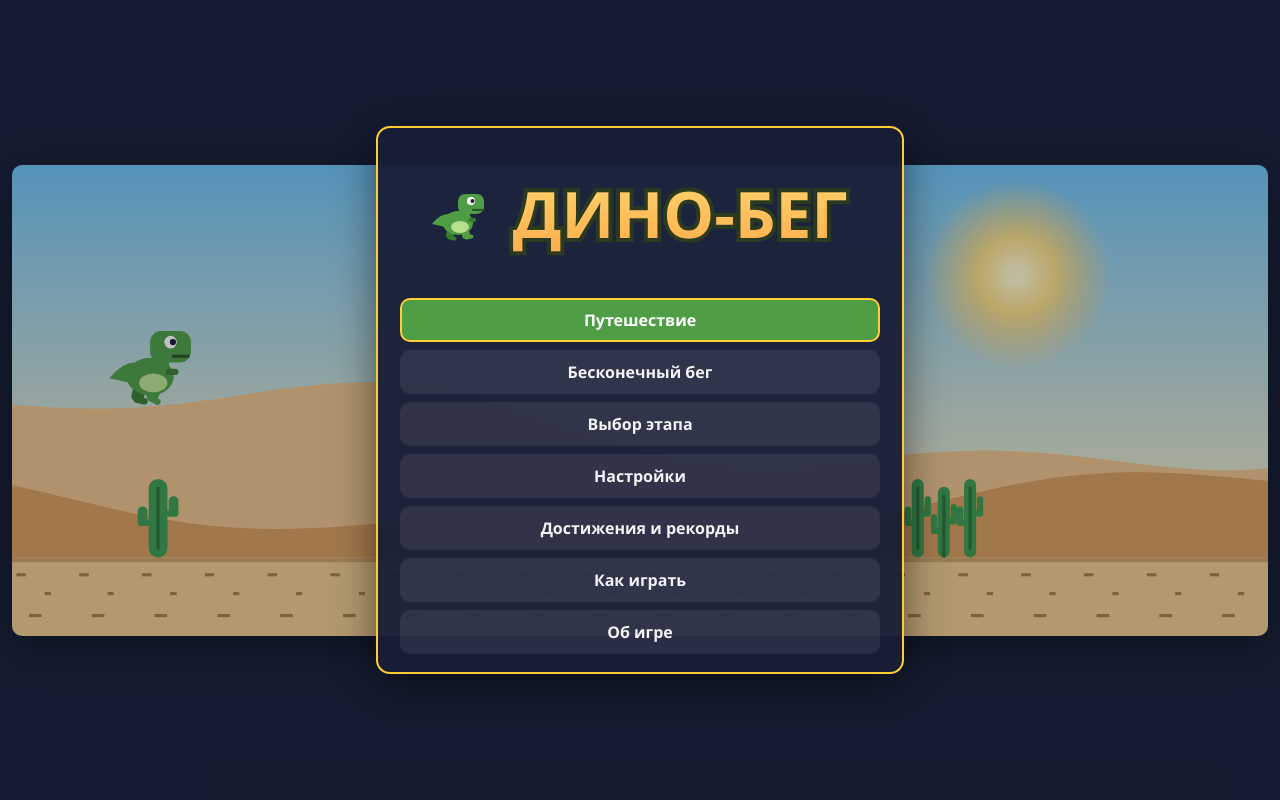
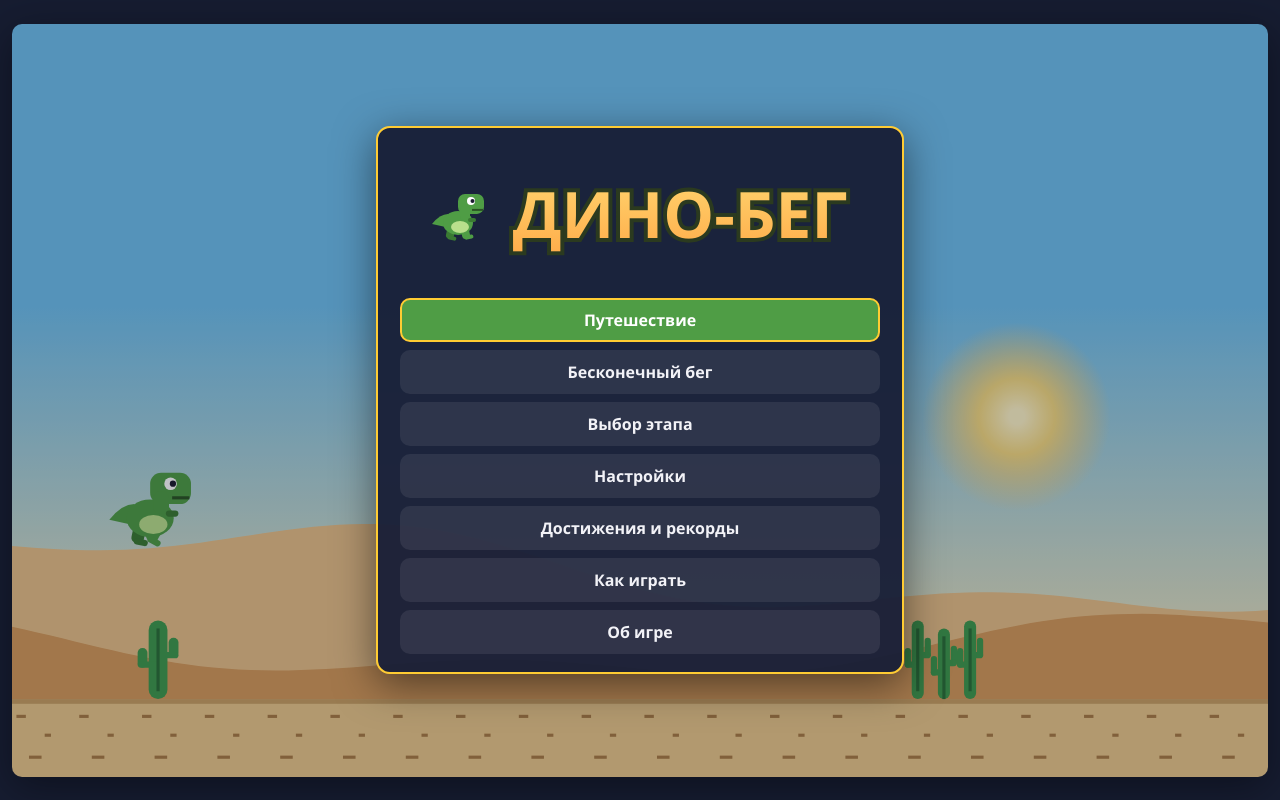
Before and after one commit to ALEXalesha/DinoRun, a plain HTML site: page index.html in a window 1280 px wide. Drawn offline with Linux system fonts and the light colour scheme; animation ran at ten frames a second.

Commit message:
dino: сцена растёт по высоте окна (в 1920x1080 больше неба, а не пустые полосы), надпись этапа не просвечивает через окна итога, ночные кактусы контрастнее; снимки docs/screens/dino-*-1280x720 и -1920x1080
Co-Authored-By: Claude Opus 5.5 <noreply@anthropic.com>

```diff
--- a/index.html
+++ b/index.html
@@ -52,7 +52,7 @@ const pick = (arr) => arr[Math.floor(rnd() * arr.length)];
 const PAL = {
   desert: { skyTop: '#6fc0ee', skyBot: '#fbe8b8', far: '#e8c088', mid: '#d59a5a', ground: '#ebc88a', groundDark: '#c9a063', detail: '#a97c45', plant: '#3f9a4d', plantDark: '#2b7038', stars: 0, sun: 1, moon: 0, snow: 0, shape: 'dunes' },
   canyon: { skyTop: '#394a8f', skyBot: '#f79d5c', far: '#8f4a3c', mid: '#b5613f', ground: '#cf8250', groundDark: '#a25a35', detail: '#7b3f25', plant: '#4c8a45', plantDark: '#35663a', stars: 0.25, sun: 0.7, moon: 0, snow: 0, shape: 'mesas' },
-  night: { skyTop: '#070d26', skyBot: '#27355f', far: '#1a2547', mid: '#223058', ground: '#3b4769', groundDark: '#2b3553', detail: '#5c6a93', plant: '#2f6b55', plantDark: '#1f4c3d', stars: 1, sun: 0, moon: 1, snow: 0, shape: 'hills' },
+  night: { skyTop: '#070d26', skyBot: '#27355f', far: '#1a2547', mid: '#223058', ground: '#3b4769', groundDark: '#2b3553', detail: '#5c6a93', plant: '#4f9a78', plantDark: '#33705a', stars: 1, sun: 0, moon: 1, snow: 0, shape: 'hills' },
   snow: { skyTop: '#8ec3ea', skyBot: '#eef6fb', far: '#c9d9e8', mid: '#9db4c8', ground: '#f5f9fc', groundDark: '#d4e1eb', detail: '#aabdcc', plant: '#2f6e53', plantDark: '#1e4d39', stars: 0, sun: 0.5, moon: 0, snow: 1, shape: 'peaks' },
 };
 function hexRgb(h) { const n = parseInt(h.slice(1), 16); return [n >> 16, (n >> 8) & 255, n & 255]; }
@@ -277,6 +277,7 @@ function onHit(o) {
   if (state.mode === 'demo') { state.lives = 99; return; }
   state.phase = 'dying';
   state.dyingT = 70;
+  state.banner = null;
   dino.vy = -7; dino.jumping = true;
   finishRunRecords();
 }
@@ -309,6 +310,7 @@ function checkEndlessAchievements() {
 
 function winJourney() {
   state.phase = 'won';
+  state.banner = null;
   state.dist = JOURNEY_END;
   obstacles.length = 0;
   progress.done = true; progress.leg = LEGS.length - 1;
@@ -388,10 +390,16 @@ const canvas = document.getElementById('game');
 let ctx = canvas.getContext('2d');          // let: логотип меню рисует того же динозаврика в свой холст
 let scale = 1, pal = mixPal(PAL.desert, PAL.desert, 0);
 
+// Высота сцены подстраивается под окно (300-480 единиц): в высоком окне сверху больше неба,
+// а не пустые полосы. Игровое поле (земля, препятствия) от этого не меняется.
+let viewH = H, extra = 0;
 function fitCanvas() {
-  const s = Math.min((innerWidth - 24) / W, (innerHeight - 24) / H);
+  const aw = innerWidth - 24, ah = innerHeight - 24;
+  viewH = Math.max(H, Math.min(480, Math.round(W * ah / aw)));
+  extra = viewH - H;
+  const s = Math.min(aw / W, ah / viewH);
   scale = Math.max(0.4, s);
-  const cssW = Math.floor(W * scale), cssH = Math.floor(H * scale);
+  const cssW = Math.floor(W * scale), cssH = Math.floor(viewH * scale);
   const dpr = devicePixelRatio || 1;
   canvas.style.width = cssW + 'px'; canvas.style.height = cssH + 'px';
   canvas.width = Math.round(cssW * dpr); canvas.height = Math.round(cssH * dpr);
@@ -598,7 +606,10 @@ function drawHud() {
 
 function render() {
   pal = currentPalette();
-  ctx.setTransform(canvas.width / W, 0, 0, canvas.height / H, 0, 0);
+  const k = canvas.width / W;
+  ctx.setTransform(k, 0, 0, k, 0, 0);
+  if (extra > 0) { ctx.fillStyle = pal.skyTop; ctx.fillRect(0, 0, W, extra + 1); }
+  ctx.translate(0, extra);
   if (state.shake > 0.5) ctx.translate((rnd() - 0.5) * state.shake, (rnd() - 0.5) * state.shake);
   drawSky(pal);
   drawLayer(pal.far, 0.08, FLOOR - 40, 1.4, pal.shape, pal.shapeB, pal.shapeT);
@@ -612,7 +623,8 @@ function render() {
   drawDinoAt(dino.x, dino.y, { ducking: dino.ducking, jumping: dino.jumping, runPhase: dino.runPhase, hurt: state.phase === 'dying' || state.phase === 'over', blink: state.invuln > 0 });
   for (const q of particles) { ctx.globalAlpha = Math.max(0, q.life / q.max); ctx.fillStyle = q.color; ctx.fillRect(q.x, q.y, q.r, q.r); }
   ctx.globalAlpha = 1;
-  if (state.flashT > 0 && kit.settings.effects) { ctx.fillStyle = `rgba(255,255,255,${state.flashT / 16})`; ctx.fillRect(0, 0, W, H); }
+  if (state.flashT > 0 && kit.settings.effects) { ctx.fillStyle = `rgba(255,255,255,${state.flashT / 16})`; ctx.fillRect(0, -extra, W, viewH); }
+  ctx.setTransform(k, 0, 0, k, 0, 0);          // счёт и полоса этапов - у верхнего края окна
   drawHud();
 }
 
```
